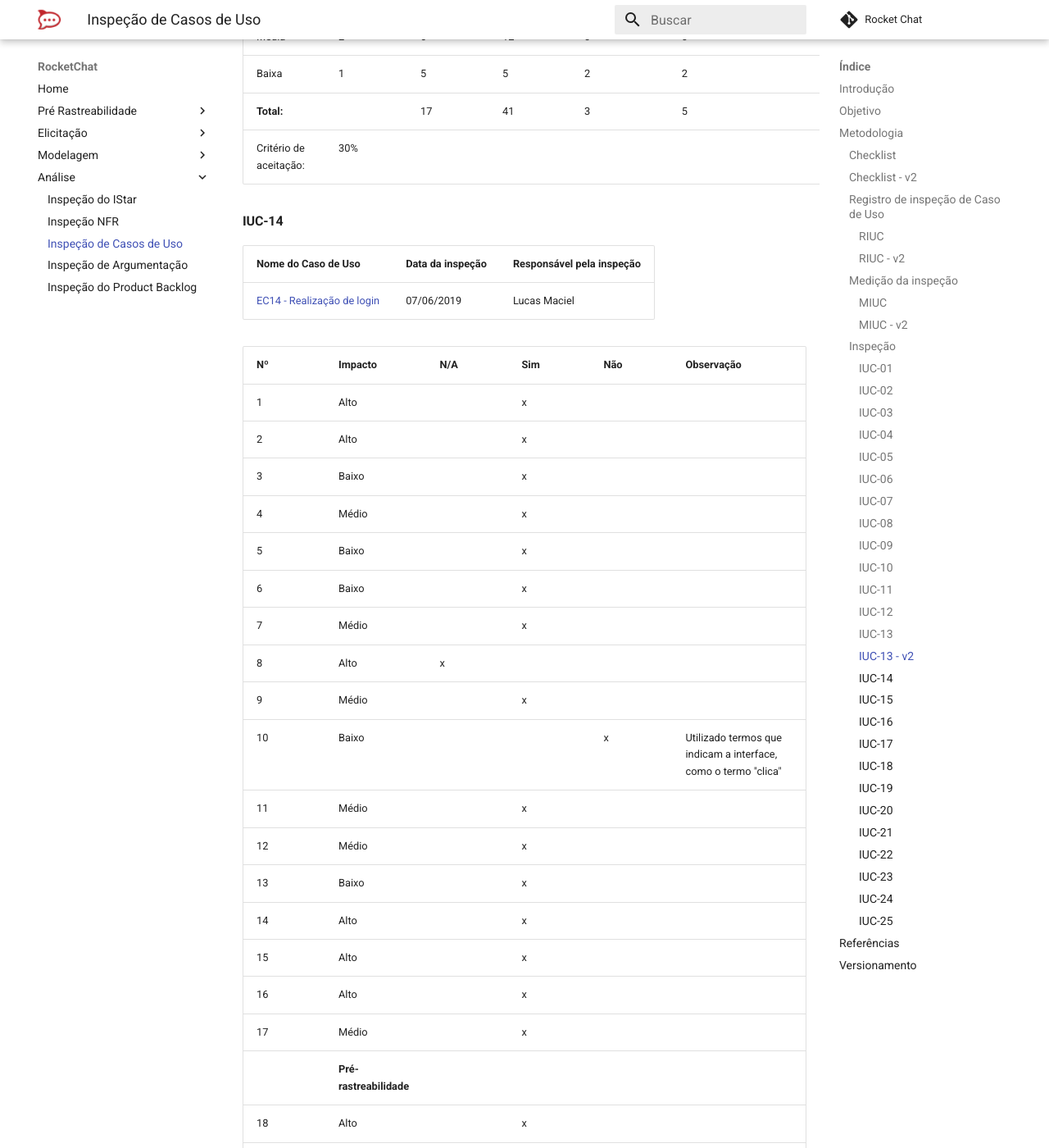
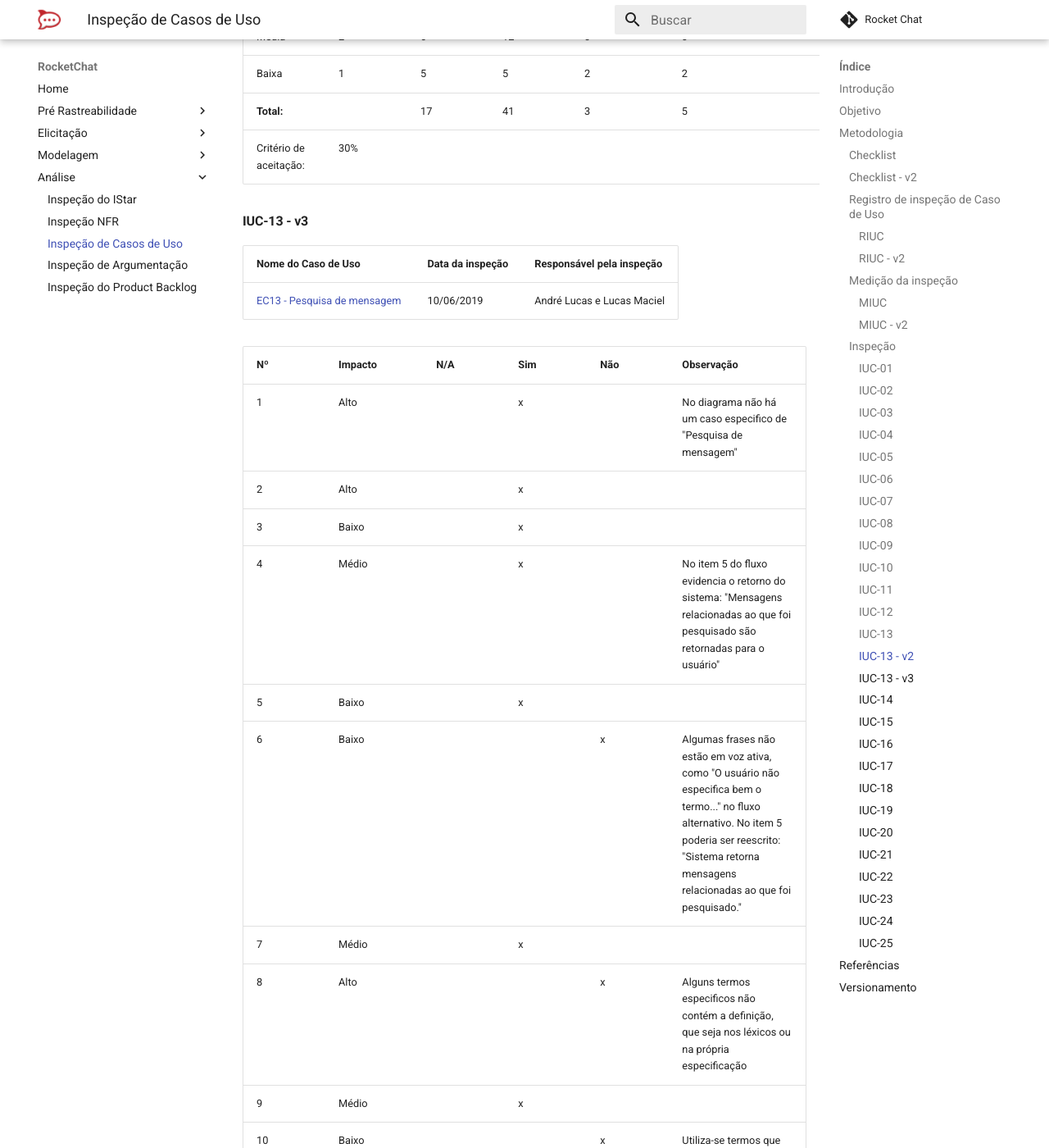
Before and after one commit to MarcosNBJ/2019.1-RocketChat, an MkDocs documentation site: the page built from docs/Análise/UC.md, in a window 1280 px wide and 1400 px high, scrolled down 31125 px. Shown: the whole window at 82% size. Built offline with MkDocs 1.6.1 and Material for MkDocs 9.7.7, drawn with Linux system fonts in a browser that asks for light colours; comment, search, counter and statistics services are not loaded; some of the changed text lies outside the part shown.

Commit message:
Adding IUC-13 - v3

```diff
--- a/docs/Análise/UC.md
+++ b/docs/Análise/UC.md
@@ -668,6 +668,43 @@
 |**Total:**|   | 17| 41 | 3 |  5  |
 | Critério de aceitação: | 30%    |
 
+#### IUC-13 - v3
+
+|Nome do Caso de Uso|Data da inspeção|Responsável pela inspeção|
+|-------------------|----------------|-------------------------|
+|[EC13 - Pesquisa de mensagem](../Modelagem/especificacao.md#ec13)|10/06/2019|André Lucas e Lucas Maciel|
+
+|Nº  |Impacto|N/A|Sim|Não|Observação|
+|----|-------|---|---|---|----------|
+| 1  | Alto  |   | x |   | No diagrama não há um caso especifico de "Pesquisa de mensagem" |
+| 2  | Alto  |   | x |   |          |
+| 3  | Baixo |   | x |   |          |
+| 4  | Médio |   | x |   | No item 5 do fluxo evidencia o retorno do sistema: "Mensagens relacionadas ao que foi pesquisado são retornadas para o usuário" |
+| 5  | Baixo |   | x |   |          |
+| 6  | Baixo |   |   | x | Algumas frases não estão em voz ativa, como "O usuário não especifica bem o termo..." no fluxo alternativo. No item 5 poderia ser reescrito: "Sistema retorna mensagens relacionadas ao que foi pesquisado." |
+| 7  | Médio |   | x |   |          |
+| 8  | Alto  |   |   | x | Alguns termos especificos não contém a definição, que seja nos léxicos ou na própria especificação |
+| 9  | Médio |   | x |   |          |
+| 10 | Baixo |   |   | x | Utiliza-se termos que indicam a interface, como o termo "clica" |
+| 11 | Médio |   | x |   |          |
+| 12 | Médio |   | x |   |          |
+| 13 | Baixo |   | x |   |          |
+| 14 | Alto  |   | x |   |          |
+| 15 | Alto  |   | x |   |          |
+| 16 | Alto  |   | x |   |          |
+| 17 | Médio |   | x |   |          |
+|    | **Pré-rastreabilidade**  |   |   |   |          |
+| 18 | Alto  |   | x |   |          |
+| 19 | Alto  | x |   |   |          |
+
+|Impacto|Peso|Questões Aplicadas|Peso das questões aplicadas|Não-conformidades encontradas|Peso das não-conformidades encontradas| Resultado quantitativo|Descrição do resultado quantitativo|
+|----------|---|---|----|---|-----|--------|-----------|
+|Alta      | 3 | 8 | 24 | 1 |  3  | 14.28% | Aprovado  |
+|Média     | 2 | 6 | 12 | 0 |  0  |
+|Baixa     | 1 | 5 | 5  | 2 |  2  |
+|**Total:**|   | 17| 41 | 3 |  5  |
+| Critério de aceitação: | 30%    |
+
 #### IUC-14
 
 |Nome do Caso de Uso|Data da inspeção|Responsável pela inspeção|
```
